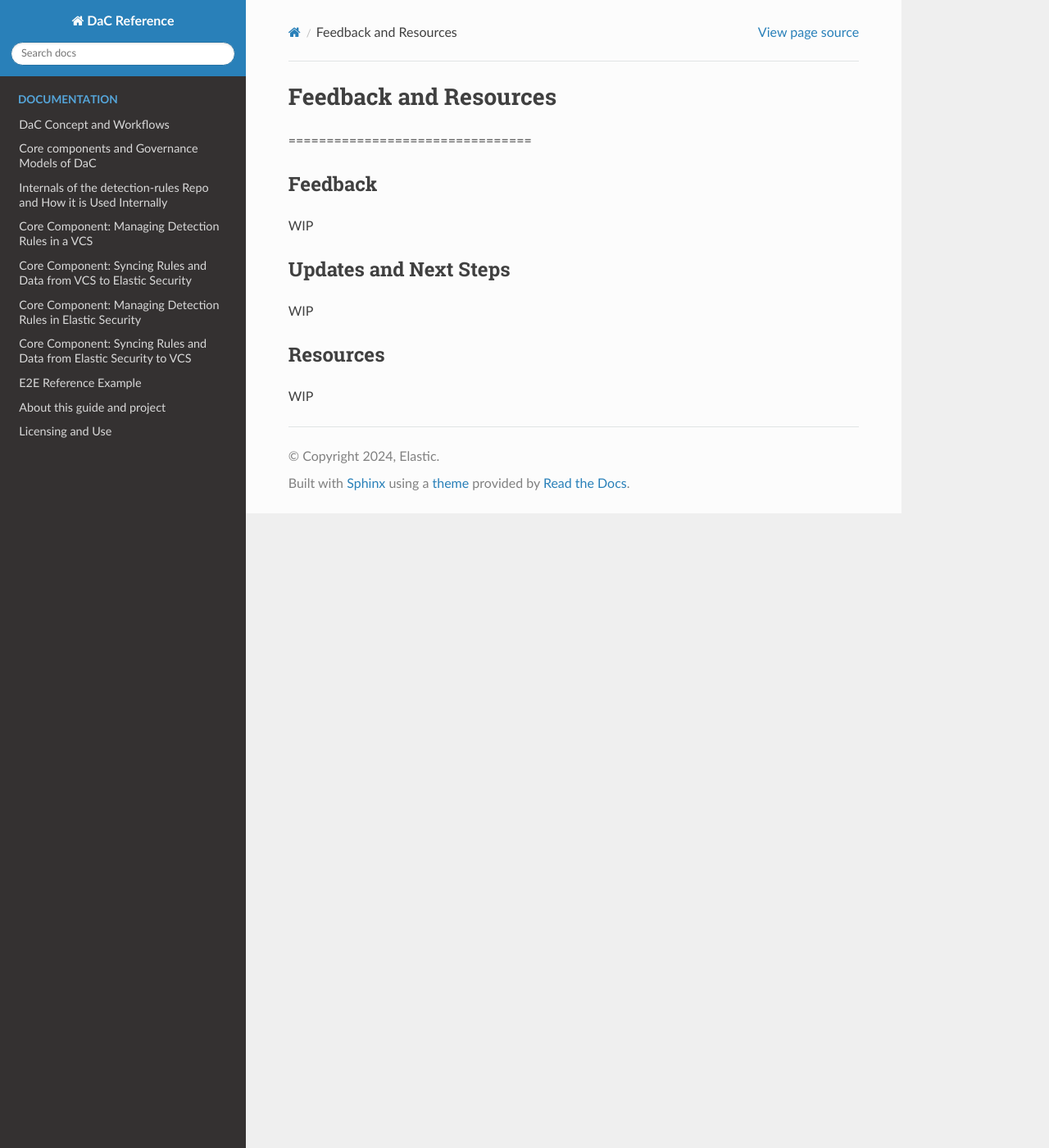
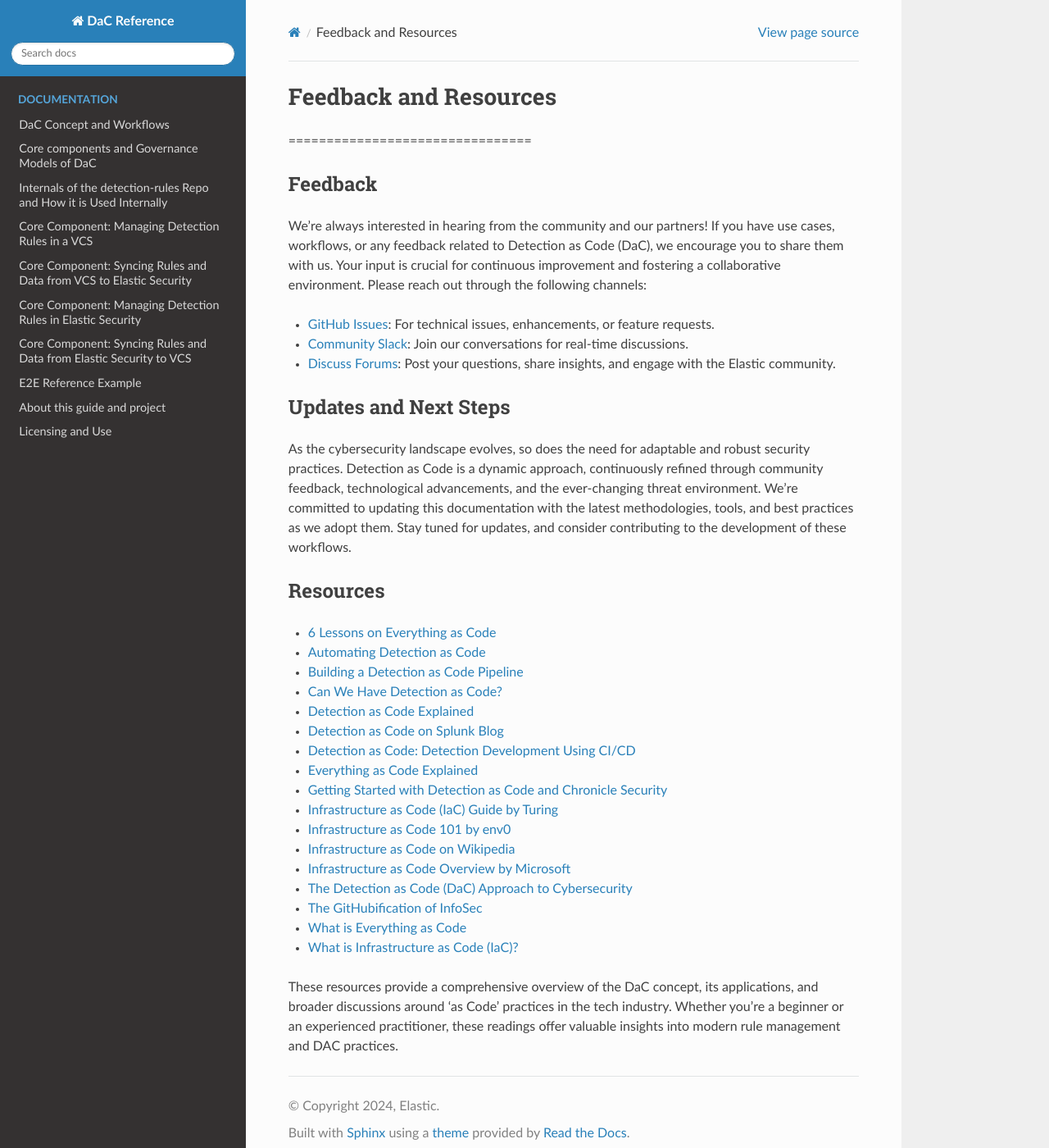
Before and after one commit to elastic/DaC-Reference, a Sphinx documentation site: the page built from docs/feedback_and_resources.md, in a window 1280 px wide and 1400 px high. Shown: the whole window at 82% size. Built offline with Sphinx 7.4.7 and the Read the Docs theme 2.0.0, drawn with Linux system fonts in a browser that asks for light colours; pages that are not in the unit, such as notebooks, are missing from menus.

Commit message:
add remaining sections

```diff
--- a/docs/feedback_and_resources.md
+++ b/docs/feedback_and_resources.md
@@ -2,10 +2,34 @@
 ================================
 
 ## Feedback
-WIP
+
+We’re always interested in hearing from the community and our partners! If you have use cases, workflows, or any feedback related to Detection as Code (DaC), we encourage you to share them with us. Your input is crucial for continuous improvement and fostering a collaborative environment. Please reach out through the following channels:
+- [GitHub Issues](https://github.com/elastic/detection-rules/issues): For technical issues, enhancements, or feature requests.
+- [Community Slack](http://ela.st/slack): Join our conversations for real-time discussions.
+- [Discuss Forums](https://discuss.elastic.co/c/security/endpoint-security/80): Post your questions, share insights, and engage with the Elastic community.
 
 ## Updates and Next Steps
-WIP
+
+As the cybersecurity landscape evolves, so does the need for adaptable and robust security practices. Detection as Code is a dynamic approach, continuously refined through community feedback, technological advancements, and the ever-changing threat environment. We're committed to updating this documentation with the latest methodologies, tools, and best practices as we adopt them. Stay tuned for updates, and consider contributing to the development of these workflows.
 
 ## Resources
-WIP
+
+- [6 Lessons on Everything as Code](https://techbeacon.com/enterprise-it/6-lessons-everything-code-shift)
+- [Automating Detection as Code](https://www.tines.com/blog/automating-detection-as-code)
+- [Building a Detection as Code Pipeline](https://medium.com/threatpunter/from-soup-to-nuts-building-a-detection-as-code-pipeline-59b96c875ca1)
+- [Can We Have Detection as Code?](https://medium.com/anton-on-security/can-we-have-detection-as-code-96f869cfdc79)
+- [Detection as Code Explained](https://panther.com/cyber-explained/detections-as-code/)
+- [Detection as Code on Splunk Blog](https://www.splunk.com/en_us/blog/learn/detection-as-code.html)
+- [Detection as Code: Detection Development Using CI/CD](https://www.jedi.be/blog/2022/02/23/trends-and-inventory-of-50-as-code-concepts/?ref=hackernoon.com)
+- [Everything as Code Explained](https://hackernoon.com/everything-as-code-explained-0ibg32a3)
+- [Getting Started with Detection as Code and Chronicle Security](https://www.googlecloudcommunity.com/gc/Community-Blog/Getting-Started-with-Detection-as-Code-and-Chronicle-Security/ba-p/702154?nobounce)
+- [Infrastructure as Code (IaC) Guide by Turing](https://www.turing.com/blog/infrastructure-as-code-iac-guide/)
+- [Infrastructure as Code 101 by env0](https://www.env0.com/blog/infrastructure-as-code-101)
+- [Infrastructure as Code on Wikipedia](https://en.wikipedia.org/wiki/Infrastructure_as_code)
+- [Infrastructure as Code Overview by Microsoft](https://learn.microsoft.com/en-us/devops/deliver/what-is-infrastructure-as-code)
+- [The Detection as Code (DaC) Approach to Cybersecurity](https://web.archive.org/web/20221129120955/https://softtek.eu/en/tech-magazine-en/cybersecurity-en/the-detection-as-code-dac-approach-to-cybersecurity/)
+- [The GitHubification of InfoSec](https://medium.com/@johnlatwc/the-githubification-of-infosec-afbdbfaad1d1)
+- [What is Everything as Code](https://octopus.com/blog/what-is-everything-as-code)
+- [What is Infrastructure as Code (IaC)?](https://www.redhat.com/en/topics/automation/what-is-infrastructure-as-code-iac)
+
+These resources provide a comprehensive overview of the DaC concept, its applications, and broader discussions around 'as Code' practices in the tech industry. Whether you're a beginner or an experienced practitioner, these readings offer valuable insights into modern rule management and DAC practices.
```
Also changed, not shown: docs/etoe_reference_example.md (+14 -1 lines).
